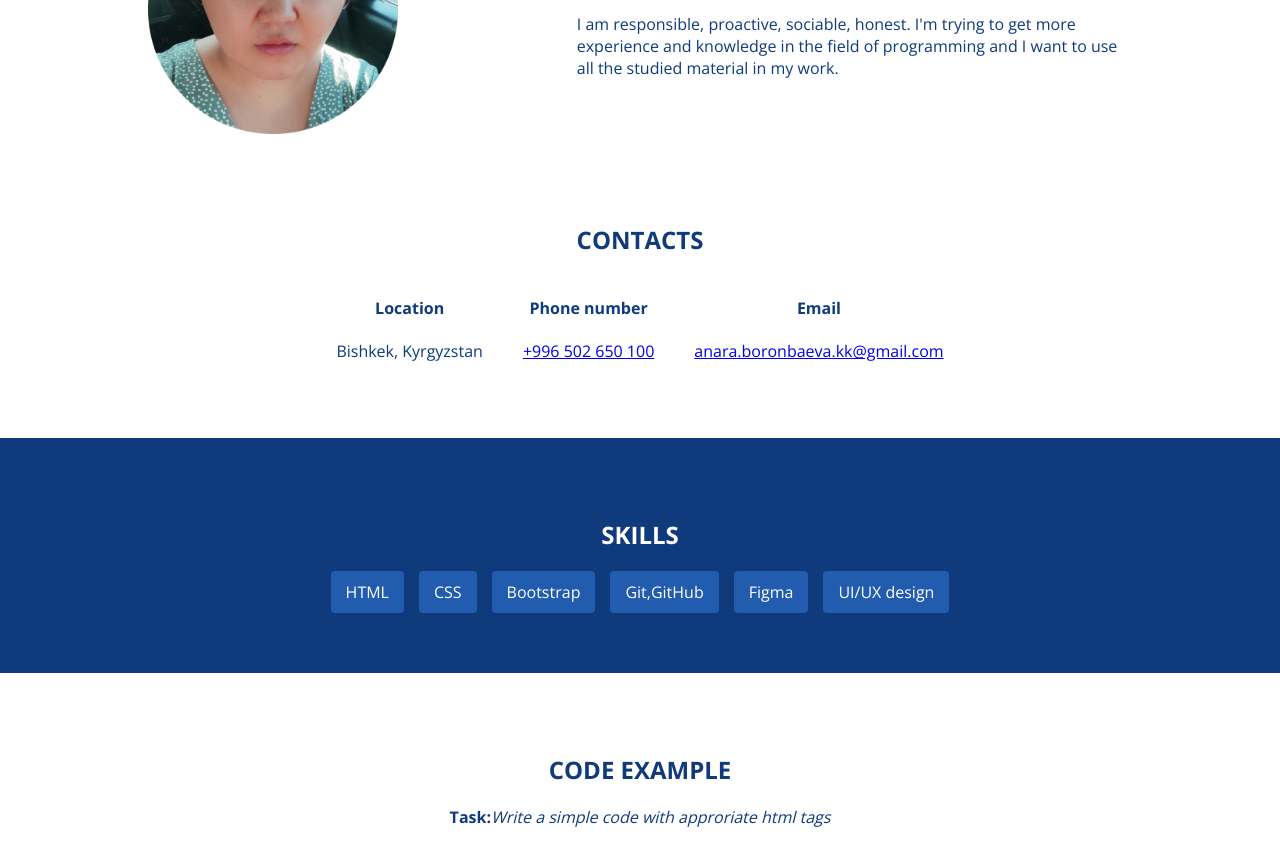
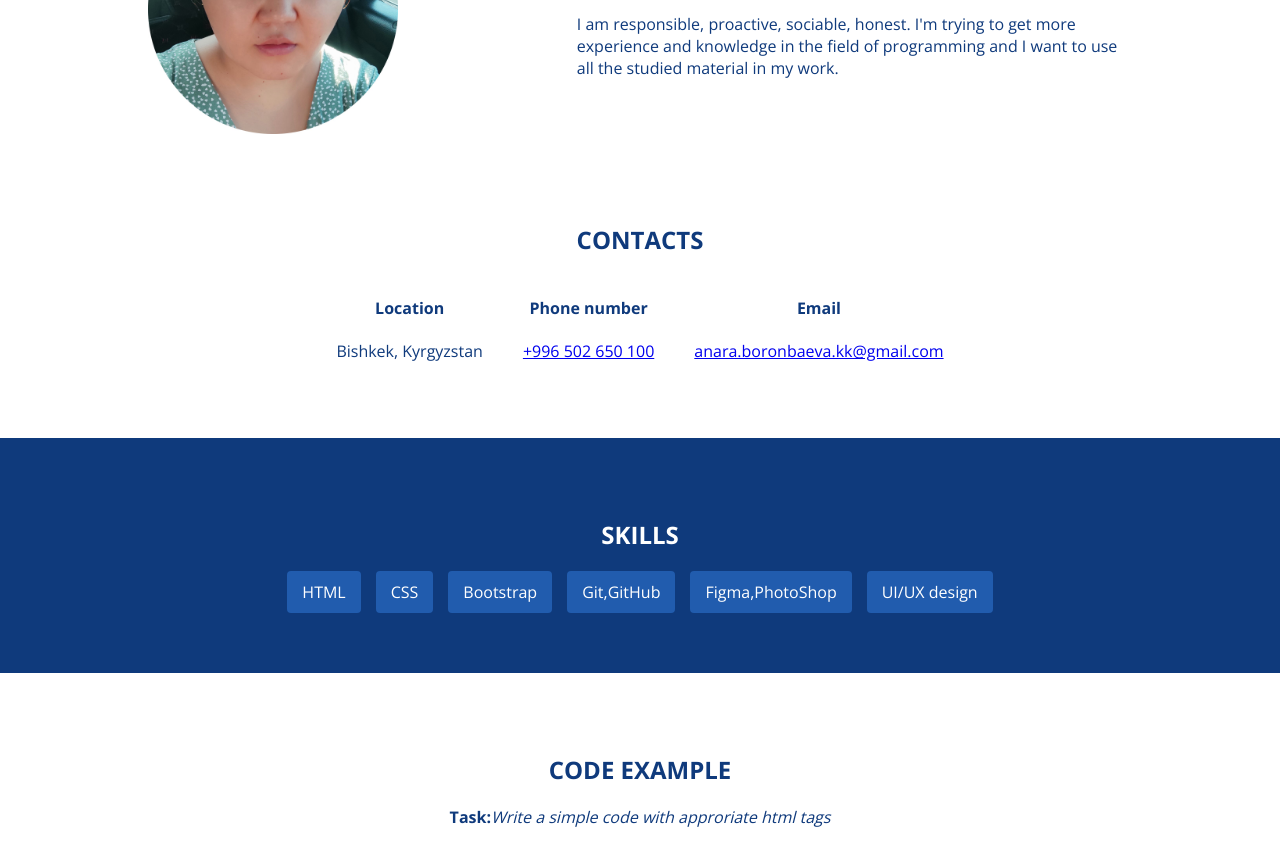
Before and after one commit to AnaraBoronbaeva/AnaraBoronbaeva.github.io, a plain HTML site: page index.html in a window 1280 px wide. Shown: the part 240-1081 px from the top of the page. Drawn offline with nearby package versions, Linux system fonts and the light colour scheme.

Commit message:
feat: Edit cv content

```diff
--- a/index.html
+++ b/index.html
@@ -110,7 +110,7 @@
             <li>CSS</li>
             <li>Bootstrap</li>
             <li>Git,GitHub</li>
-            <li>Figma</li>
+            <li>Figma,PhotoShop</li>
             <li>UI/UX design</li>
           </ul>
         </div>
```
